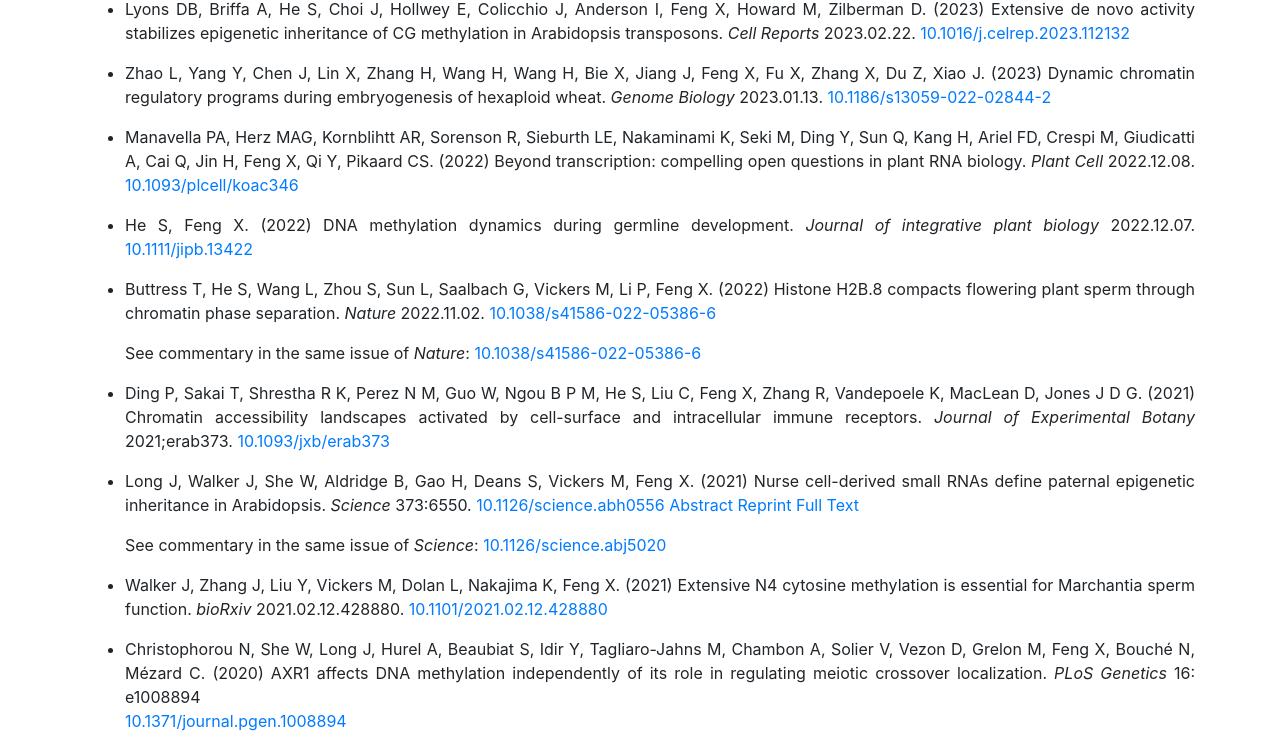
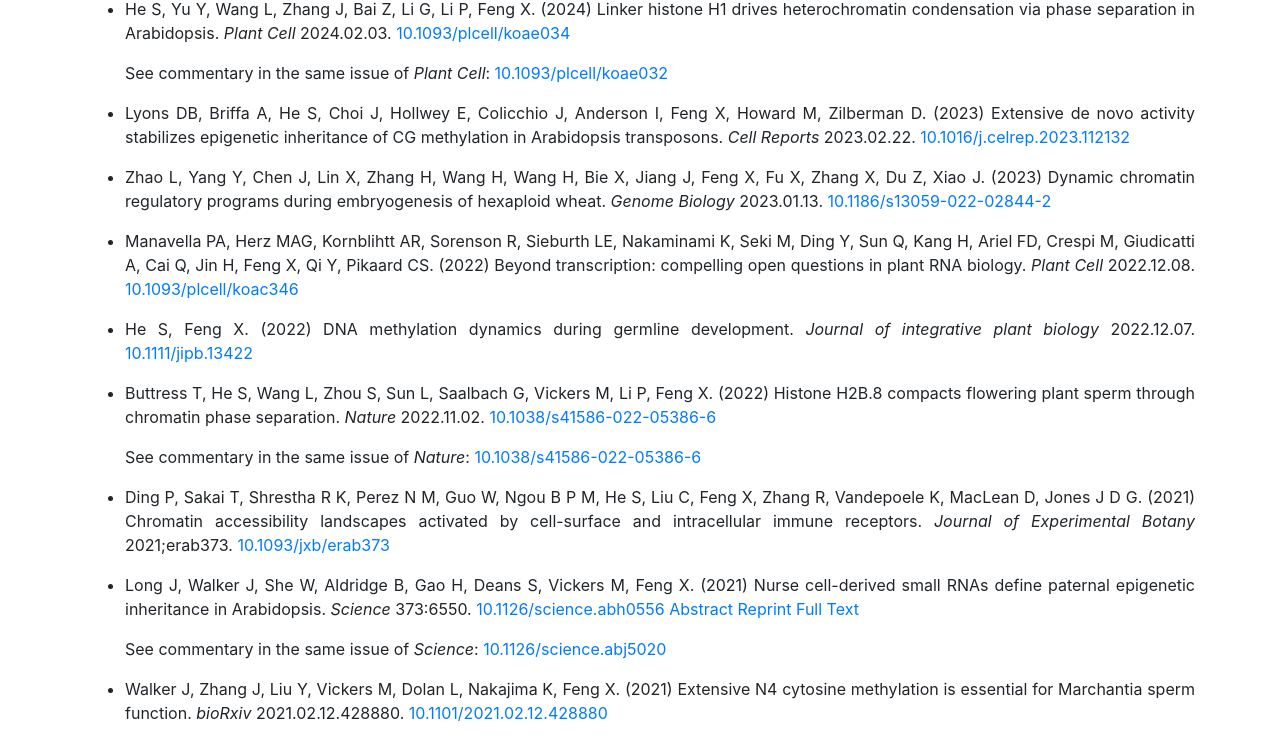
Before and after one commit to martinjvickers/website, a website: page Publications.html in a window 1280 px wide. Shown: the part 163-901 px from the top of the page. Drawn offline with Linux system fonts and the light colour scheme; no server answers.

Commit message:
add publication(publication.html)

```diff
--- a/Publications.html
+++ b/Publications.html
@@ -70,6 +70,9 @@
         <p>Publications from the lab are listed below using the <a href='https://www.semanticscholar.org/'>Semantic Scholar</a> API.</p>
 -->
         <ul>
+          <li><p>He S, Yu Y, Wang L, Zhang J, Bai Z, Li G, Li P, Feng X.  (2024) Linker histone H1 drives heterochromatin condensation via phase separation in Arabidopsis. <i>Plant Cell</i> 2024.02.03. <a href="https://doi.org/10.1093/plcell/koae034">10.1093/plcell/koae034</a></p></li>
+
+          <p>See commentary in the same issue of <i>Plant Cell</i>: <a href="https://doi.org/10.1093/plcell/koae032">10.1093/plcell/koae032</a></p></li>
 
           <li><p>Lyons DB, Briffa A, He S, Choi J, Hollwey E, Colicchio J, Anderson I, Feng X, Howard M, Zilberman D.  (2023) Extensive de novo activity stabilizes epigenetic inheritance of CG methylation in Arabidopsis transposons. <i>Cell Reports</i> 2023.02.22. <a href="https://www.sciencedirect.com/science/article/pii/S2211124723001432?via%3Dihub">10.1016/j.celrep.2023.112132</a></p></li>
 
```
